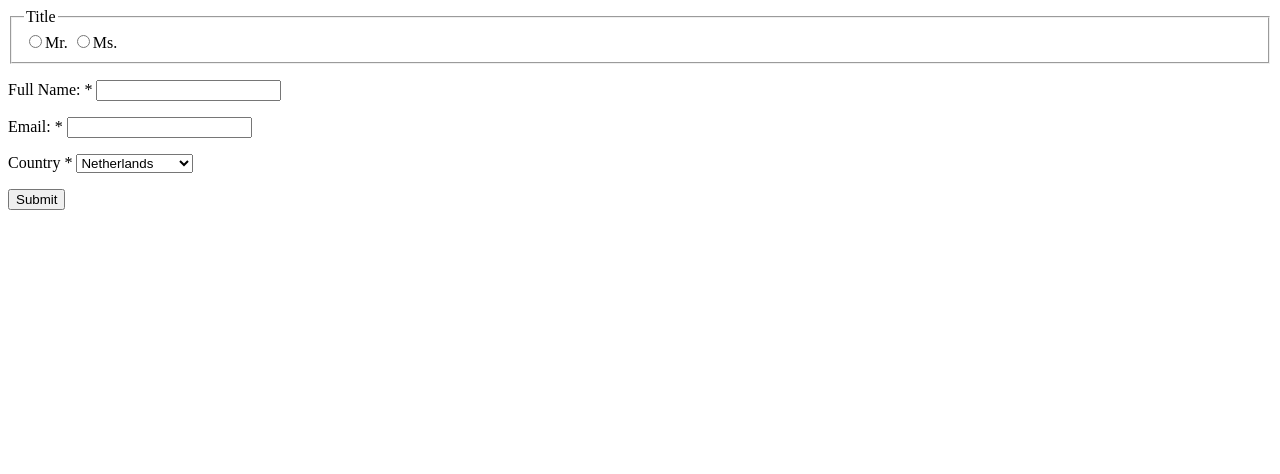
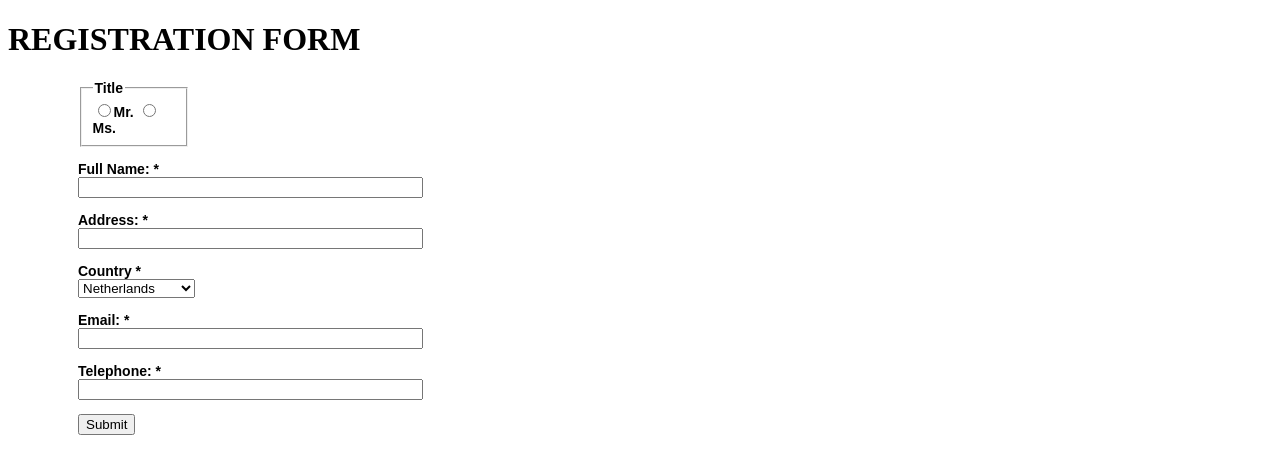
Before and after one commit to biancabesciu/FormValidation, a plain HTML site: page index.html in a window 1280 px wide. Drawn offline with nearby package versions, Linux system fonts and the light colour scheme.

Commit message:
added css

```diff
--- a/index.html
+++ b/index.html
@@ -7,6 +7,8 @@
 </head>
 
 <body>
+
+<h1>REGISTRATION FORM</h1>
 
 <div class="container">
     <form id="myForm" onsubmit="return validateForm()">
@@ -19,18 +21,18 @@
         <p class="fullName">
             <label for="fullName"> Full Name:</label>
             <span class="asterisk" aria-hidden="true">*</span>
-            <input type="text" required id="fullName" name="fullName" value="">
+            <input type="text" required id="fullName" name="fullName" value="" size=40>
         </p>
 
-        <p class="email">
-            <label for="email">Email:</label>
+        <p class="address">
+            <label for="address"> Address:</label>
             <span class="asterisk" aria-hidden="true">*</span>
-            <input type="email" required id="email" name="email" value="">
+            <input type="text" required id="address" name="address" value="" size=40>
         </p>
 
         <p>
             <label for="country">Country
-            <span class="asterisk" aria-hidden="true">*</span>
+                <span class="asterisk" aria-hidden="true">*</span>
             </label>
             <select  required name="country" id="country" class="form-control">
                 <option value="Nl">Netherlands</option>
@@ -38,6 +40,18 @@
                 <option value="Uk">United Kingdom</option>
                 <option value="Us">United States</option>
             </select>
+        </p>
+
+        <p class="email">
+            <label for="email">Email:</label>
+            <span class="asterisk" aria-hidden="true">*</span>
+            <input type="email" required id="email" name="email" value="" size=40>
+        </p>
+
+        <p class="phone">
+            <label for="phone">Telephone:</label>
+            <span class="asterisk" aria-hidden="true">*</span>
+            <input type="text" required id="phone" name="phone" value="" size=40>
         </p>
 
         <div class="buttons">
--- a/main.js
+++ b/main.js
@@ -1,2 +1,4 @@
-let form = document.getElementById('myForm');
-let isValidForm = form.checkValidity();
+function validateForm() {
+    let form = document.getElementById('myForm');
+
+}
--- a/styles.css
+++ b/styles.css
@@ -0,0 +1,20 @@
+#myForm {
+    margin-left: 70px;
+    font-weight: bold ;
+    float: left;
+    clear: left;
+    width: 100px;
+    text-align: left;
+    margin-right: 10px;
+    font-family:sans-serif,bold, Arial, Helvetica;
+    font-size:14px;
+}
+
+form {
+    margin: 0 auto;
+    width: 600px;
+}
+
+fieldset {
+    width: 83px;
+}
```
